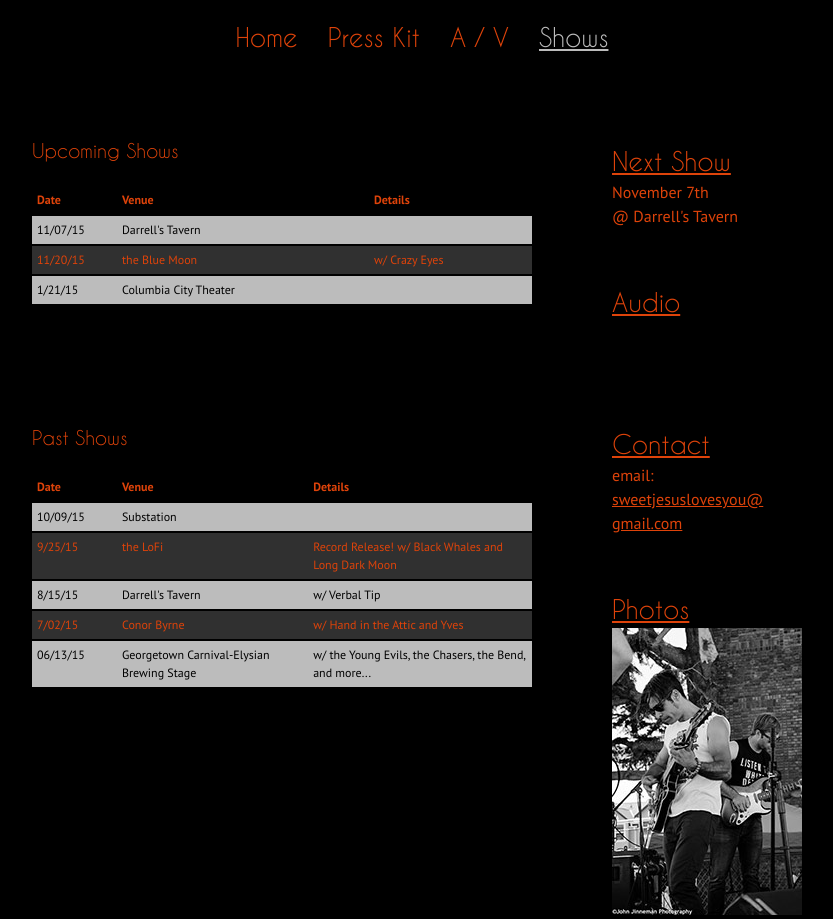
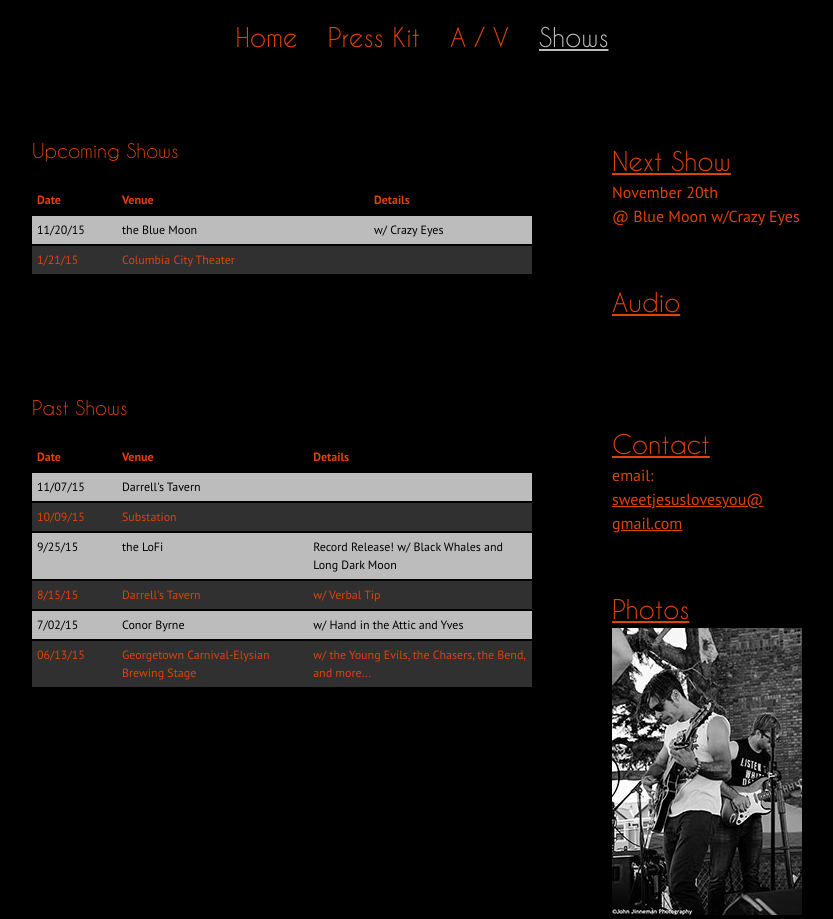
Before and after one commit to nategunn/sweetjesus, a PHP site: page /shows.php in a window 1280 px wide. Shown: the part 580-1499 px from the top of the page, without its empty margins (218-1051 px from the left). Run offline with PHP 8.4, Linux system fonts and the light colour scheme; some web fonts are replaced; grey boxes are pictures that could not be loaded.

Commit message:
show updates

```diff
--- a/includes/nav-side.php
+++ b/includes/nav-side.php
@@ -2,7 +2,7 @@
 
   <nav id="nav-side">
     	<h2><a href="shows.php">Next Show</a></h2>
-       <p>November 7th <br> @ Darrell's Tavern<br/></p>
+       <p>November 20th <br> @ Blue Moon w/Crazy Eyes<br/></p>
 
        <h2><!-- <a href="media-audio.php"> -->Audio<!-- </a> --></h2>
        <div class ="audio-side">
--- a/shows.php
+++ b/shows.php
@@ -15,16 +15,11 @@
             <th>Details</th>
 		</tr>
         <tr class="even">
-            <td class="date">11/07/15</td>
-            <td>Darrell's Tavern</td>
-            <td></td>
-        </tr>
-        <tr class="odd">
 		    <td class="date">11/20/15</td>
             <td>the Blue Moon</td>
             <td>w/ Crazy Eyes</td>
 		</tr>
-        <tr class="even">
+        <tr class="odd">
             <td class="date">1/21/15</td>
             <td>Columbia City Theater</td>
             <td></td>
@@ -39,26 +34,31 @@
             <th>Details</th>
         </tr>
         <tr class="even">
+            <td class="date">11/07/15</td>
+            <td>Darrell's Tavern</td>
+            <td></td>
+        </tr>
+        <tr class="odd">
             <td class="date">10/09/15</td>
             <td>Substation</td>
             <td></td>
         </tr>
-        <tr class="odd">
+        <tr class="even">
             <td class="date">9/25/15</td>
             <td>the LoFi</td>
             <td>Record Release! w/ Black Whales and Long Dark Moon</td>
         </tr>
-        <tr class="even">
+        <tr class="odd">
             <td class="date">8/15/15</td>
             <td>Darrell's Tavern</td>
             <td>w/ Verbal Tip</td>
         </tr>
-        <tr class="odd">
+        <tr class="even">
             <td class="date">7/02/15</td>
             <td>Conor Byrne</td>
             <td>w/ Hand in the Attic and Yves</td>
         </tr>
-        <tr class="even">
+        <tr class="odd">
             <td class="date">06/13/15</td>
             <td>Georgetown Carnival-Elysian Brewing Stage</td>
             <td>w/ the Young Evils, the Chasers, the Bend, and more...</td>
```
